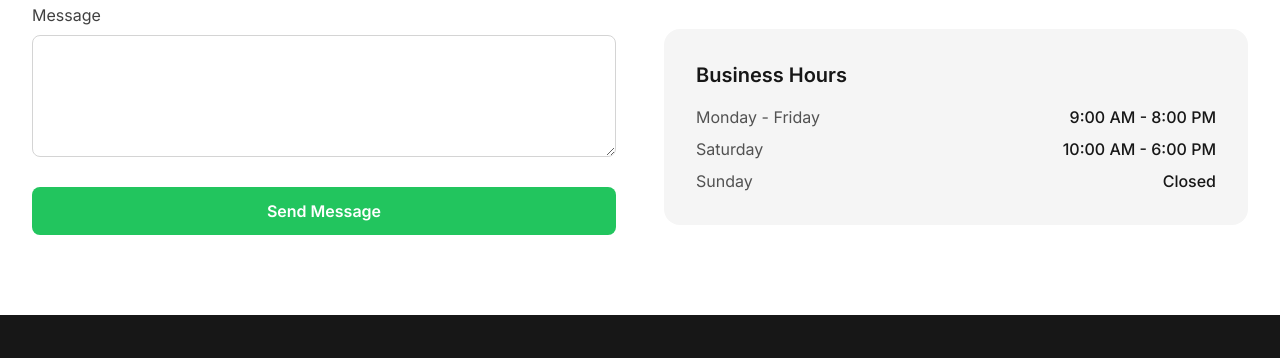
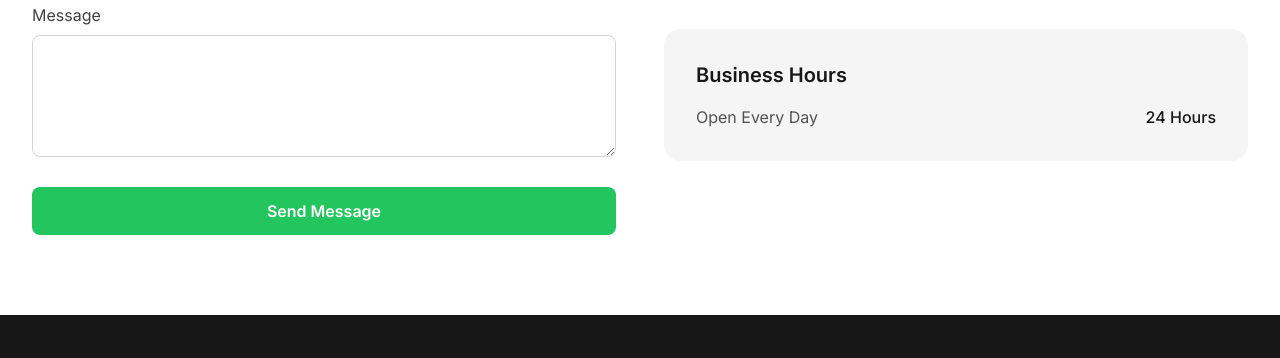
Before and after one commit to bloomitsolution-official/kyrozen, a plain HTML site: page index.html in a window 1280 px wide. Shown: the part 5921-6279 px from the top of the page. Drawn offline with nearby package versions, Linux system fonts and the light colour scheme.

Commit message:
update bussiness hour

```diff
--- a/index.html
+++ b/index.html
@@ -1474,18 +1474,11 @@
             <h3 class="text-xl font-semibold text-neutral-900 mb-4">Business Hours</h3>
             <div class="space-y-2">
               <div class="flex justify-between">
-                <span class="text-neutral-600">Monday - Friday</span>
-                <span class="text-neutral-900 font-medium">9:00 AM - 8:00 PM</span>
-              </div>
-              <div class="flex justify-between">
-                <span class="text-neutral-600">Saturday</span>
-                <span class="text-neutral-900 font-medium">10:00 AM - 6:00 PM</span>
-              </div>
-              <div class="flex justify-between">
-                <span class="text-neutral-600">Sunday</span>
-                <span class="text-neutral-900 font-medium">Closed</span>
-              </div>
-            </div>
+                <span class="text-neutral-600">Open Every Day</span>
+                <span class="text-neutral-900 font-medium">24 Hours</span>
+              </div>
+            </div>
+
           </div>
         </div>
       </div>
```
